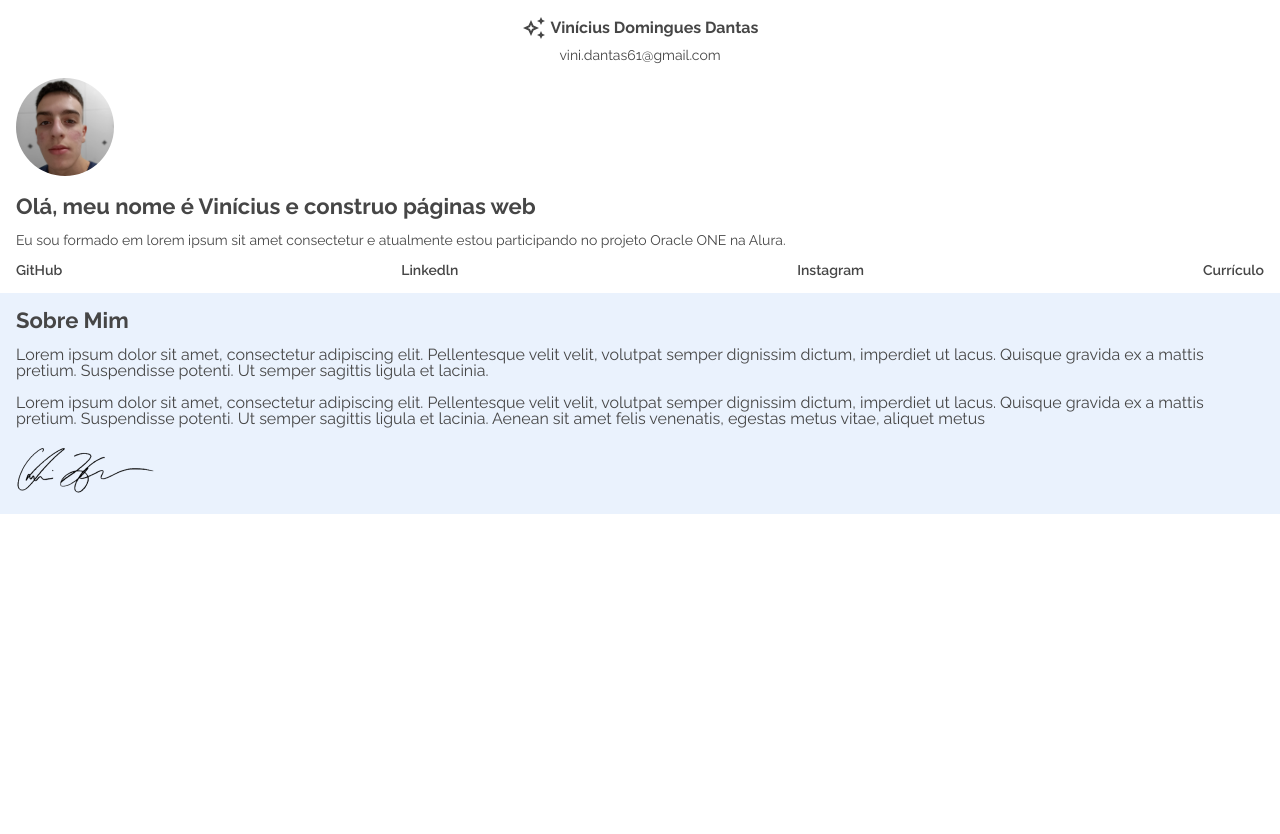
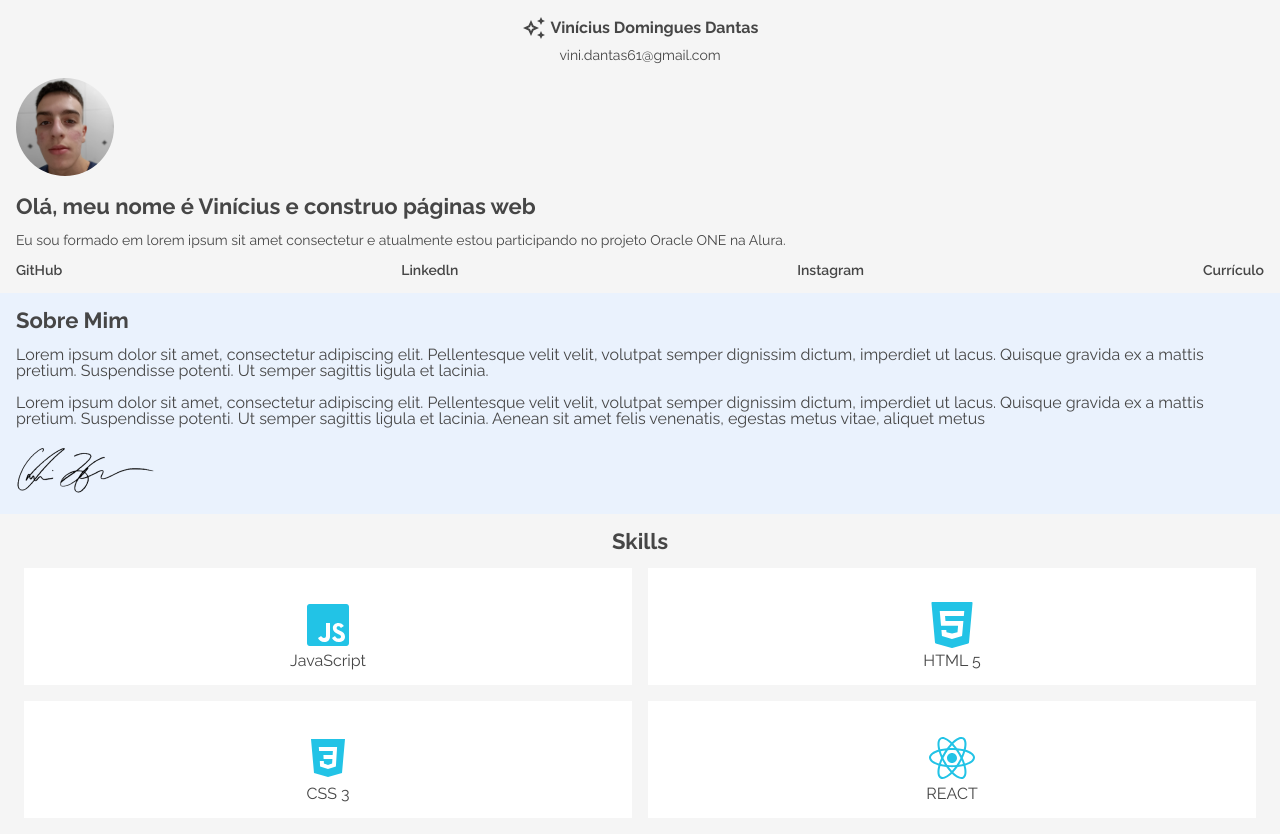
Before and after one commit to viniddantas/Portfolio, a plain HTML site: page index.html in a window 1280 px wide. Before the commit the page ends 800 px from the top, so only its background shows below. Drawn offline with Linux system fonts and the light colour scheme.

Commit message:
Criando area de habilidades

```diff
--- a/assets/css/base.css
+++ b/assets/css/base.css
@@ -1,4 +1,5 @@
 body {
     font-family: Raleway, sans-serif;
     color: #464646;
+    background-color: #f5f5f5;
 }
--- a/assets/css/style.css
+++ b/assets/css/style.css
@@ -1,6 +1,5 @@
 .cabecalho {
     align-items: center;
-    background-color: #ffffff;
     display: flex;
     flex-direction: column;
     padding-top: 1rem;
@@ -71,3 +70,32 @@
     font-weight: 400;
     padding-bottom: 1rem;
 }
+
+/*Habilidades*/
+.habilidades {
+    padding: 1rem;
+}
+.habilidades__titulo{
+    font-size: 1.375rem;
+    font-weight: 700;
+    padding-bottom: 1rem;
+    text-align: center;
+}
+.habilidades__cartoes {
+    display: flex;
+    flex-wrap: wrap;
+    justify-content: space-around;
+}
+.habilidades__cartao {
+    width: calc(50vw - 2rem);
+    text-align: center;
+    padding: 2rem 0 1rem 0;
+    background-color: #ffffff;
+    transition: 0.5s;
+}
+.habilidades__cartao:nth-child(-n + 2){
+    margin-bottom: 1rem;
+}
+.habilidades__cartao:hover {
+    background-color: #d4d4d4;
+}
--- a/index.html
+++ b/index.html
@@ -38,6 +38,7 @@
                     <a class="apresentacao__contato" href="#" >Currículo</a>
                 </div>
             </section>
+
             <section class="sobre">
                 <h2 class="sobre__titulo">Sobre Mim</h2>
                 <p class="sobre__resumo">
@@ -47,6 +48,28 @@
                 </p>
                 <img class="sobre__assinatura" src="assets/img/assinatura.png" alt="Assinatura">
             </section>
+
+            <section class="habilidades">
+                <h2 class="habilidades__titulo">Skills</h2>
+                <ul class="habilidades__cartoes">
+                    <li class="habilidades__cartao">
+                        <img class="habilidades__logo" src="assets/img/javascript-icone.svg" alt="icone do Javascript">
+                        <h3 class="habilidades__nome">JavaScript</h3>
+                    </li>
+                    <li class="habilidades__cartao">
+                        <img class="habilidades__logo" src="assets/img/html-icone.svg" alt="icone do HTML" >
+                        <h3 class="habilidades__nome">HTML 5</h3>
+                    </li>
+                    <li class="habilidades__cartao">
+                        <img class="habilidades__logo" src="assets/img/css-icone.svg" alt="icone do CSS" >
+                        <h3 class="habilidades__nome">CSS 3</h3>
+                    </li>
+                    <li class="habilidades__cartao">
+                        <img class="habilidades__logo" src="assets/img/react-icone.svg" alt="icone do REACT" >
+                        <h3 class="habilidades__nome">REACT</h3>
+                    </li>
+                </ul>
+            </section>
         </main>
     </body>
 </html>
```
Also changed, not shown: assets/img/css-icone.svg (added), assets/img/html-icone.svg (added), assets/img/javascript-icone.svg (added), assets/img/react-icone.svg (added).
